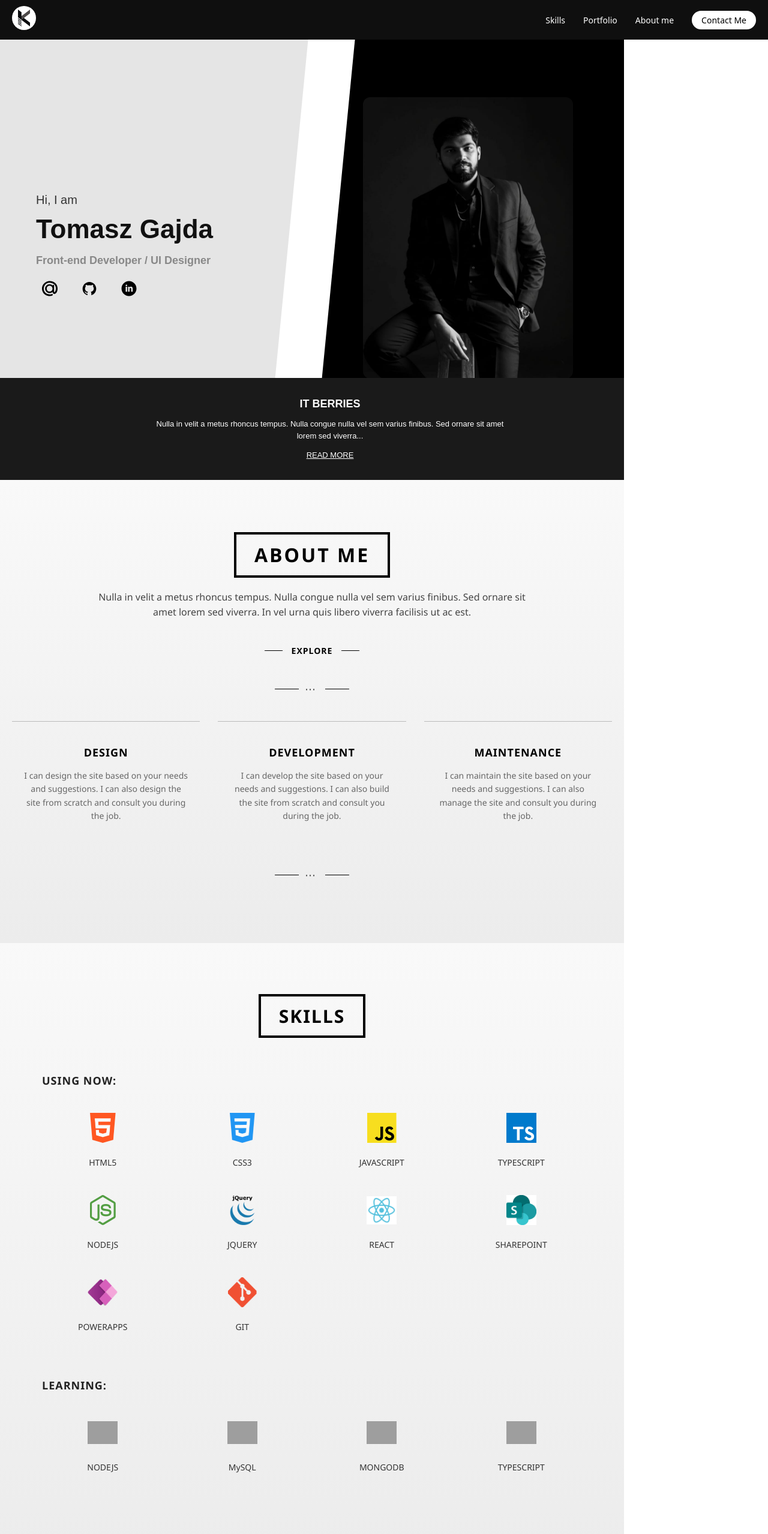
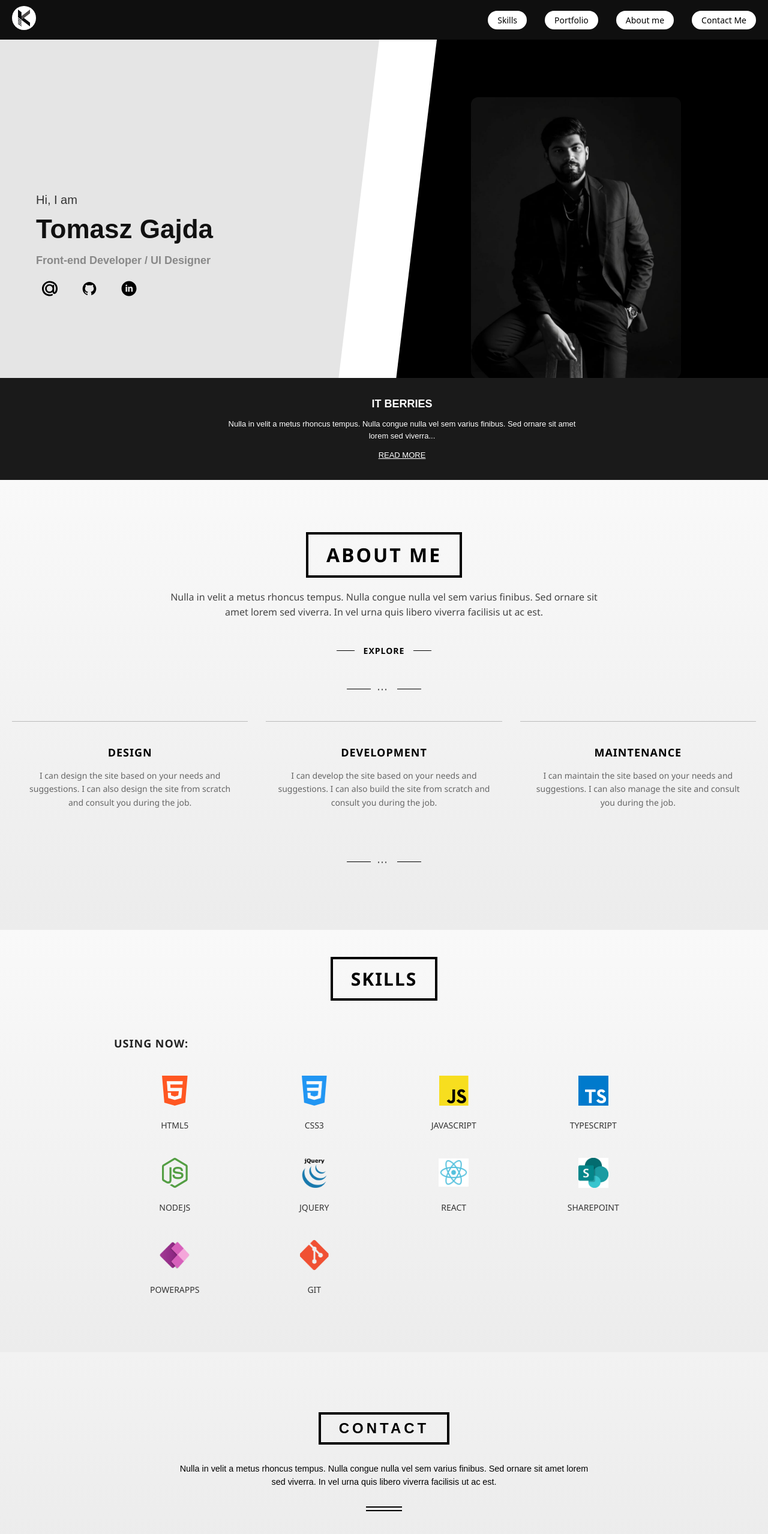
Before and after one commit to Karthiraj7/portfolio, a React (Vite) app: page / in a window 1280 px wide. Shown: the top 2557 px of the page at 60% size. Built offline with nearby package versions, Linux system fonts and the light colour scheme; grey boxes are pictures that could not be loaded.

Commit message:
New changes

```diff
--- a/src/Component/about me/about.css
+++ b/src/Component/about me/about.css
@@ -67,7 +67,7 @@
   display: flex;
   flex-direction: column;
   gap: 30px;
-  max-width: 1000px;
+  /* max-width: 1000px; */
   margin: 0 auto;
 }
 
--- a/src/Component/header/header.css
+++ b/src/Component/header/header.css
@@ -38,13 +38,19 @@
   color: #cccccc;
 }
 
-.contact-button {
+.button {
   background-color: white;
   color: black !important;
   padding: 6px 16px;
   border-radius: 20px;
   font-weight: bold;
   transition: background-color 0.3s ease, color 0.3s ease;
+}
+
+.button:hover {
+  background-color: black;
+  color: white !important;
+  cursor: pointer;
 }
 
 .contact-button:hover {
--- a/src/Component/header/header.tsx
+++ b/src/Component/header/header.tsx
@@ -22,11 +22,11 @@ const Navbar: React.FC = () => {
       <ul className={`nav-links ${menuOpen ? "active" : ""}`}>
         {/* Mobile order: Portfolio, Contact Me, Skills, About me */}
 
-        <li><a href="#skills">Skills</a></li>
-         <li><a href="#portfolio">Portfolio</a></li>
+        <li><a href="#skills" className="button">Skills</a></li>
+         <li><a href="#portfolio" className="button">Portfolio</a></li>
 
-        <li><a href="#about">About me</a></li>
-          <li><a href="#contact" className="contact-button">Contact Me</a></li>
+        <li><a href="#about" className="button">About me</a></li>
+          <li><a href="#contact" className="button">Contact Me</a></li>
       </ul>
     </nav>
   );
--- a/src/Component/home/home.css
+++ b/src/Component/home/home.css
@@ -117,6 +117,7 @@
   .right-section {
     clip-path: none;
     width: 100%;
+    padding-top: 100px !important ;
     padding: 50px 40px;
   }
 
--- a/src/Component/skill/skill.css
+++ b/src/Component/skill/skill.css
@@ -1,6 +1,6 @@
 .skills-section {
   background: linear-gradient(#f9f9f9, #ececec);
-  padding: 60px 20px;
+  padding: 20px 20px;
   text-align: center;
   font-family: 'Segoe UI', sans-serif;
 }
--- a/src/Component/skill/skill.tsx
+++ b/src/Component/skill/skill.tsx
@@ -62,7 +62,7 @@ const Skills = () => {
         </div>
       </div>
 
-      <div className="skills-group">
+      {/* <div className="skills-group">
         <h3>LEARNING:</h3>
         <div className="skills-grid">
           <div className="skill-item">
@@ -82,7 +82,7 @@ const Skills = () => {
             <p>TYPESCRIPT</p>
           </div>
         </div>
-      </div>
+      </div> */}
     </section>
   );
 };
```
